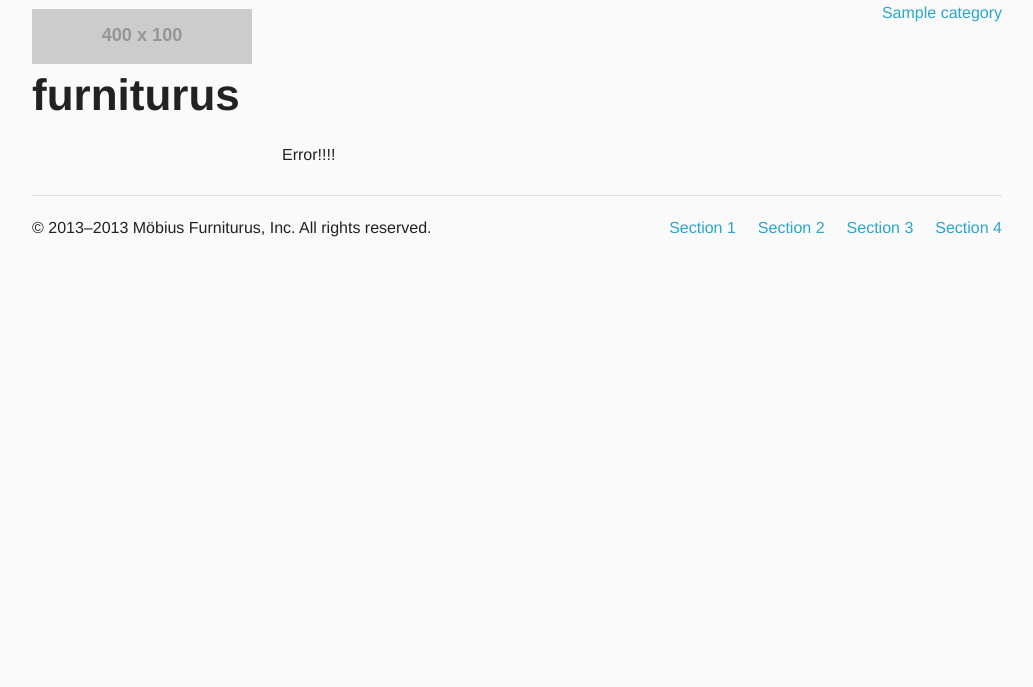
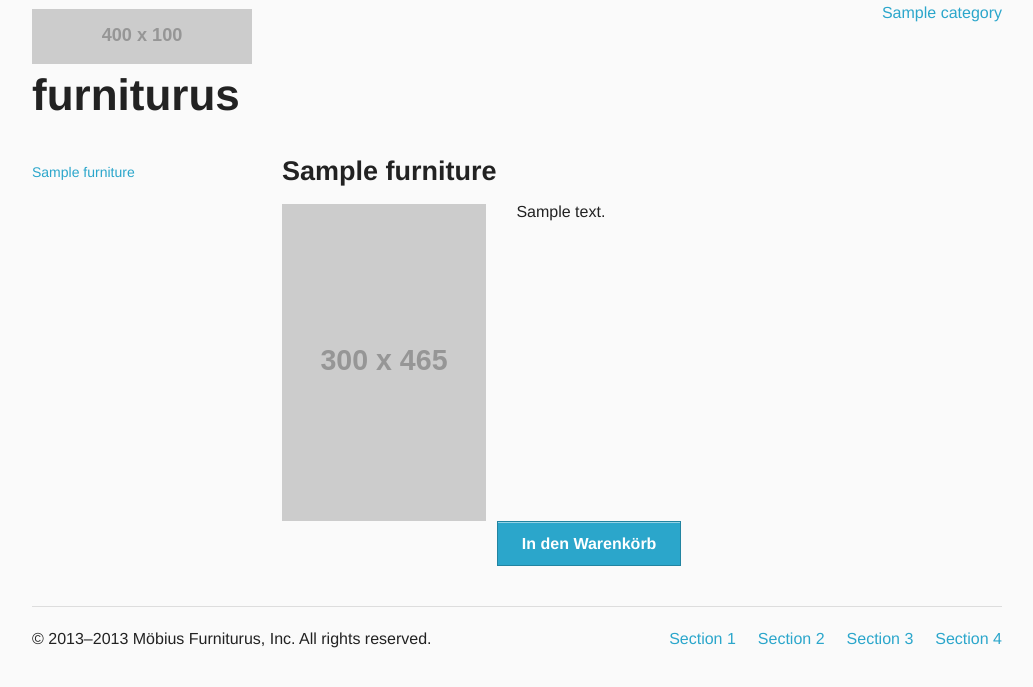
Before and after one commit to polandy/ch.bfh.bti7054.w2013.q.furnitureShop, a PHP site: page /?pageId=3&f=1 in a window 1280 px wide. Shown: the top 687 px of the page, without its empty margins (123-1156 px from the left). Run offline with PHP 8.4, Linux system fonts and the light colour scheme; tables that the repository leaves empty hold one stand-in row (values such as "Sample post"); grey boxes labelled with a size stand in for pictures from a placeholder-image service; data that the repository does not hold is empty; some libraries are stand-ins or nearby versions.

Commit message:
show article

```diff
--- a/src/index.php
+++ b/src/index.php
@@ -7,6 +7,12 @@ new Autoloader();
 
 $config = Config::getInstance();
 $tpl = new TemplateEngine();
+/**
+ * Services
+ */
+
+$furnitureService = \service\FurnitureService::getInstance();
+
 ?>
 
 <html>
@@ -35,7 +41,6 @@ $tpl = new TemplateEngine();
         <!-- This is source ordered to be pulled to the left on larger screens -->
         <?php $tpl->display("sidebar"); ?>
 
-
     </div>
 
 
--- a/src/php/Config.class.php
+++ b/src/php/Config.class.php
@@ -60,12 +60,13 @@ class Config
         $this->title = "Furniture Shop - ";
 
         # Sprache
-        $this->language = "en";
+        $this->language = "de";
 
         # Page Id's
         $this->pageIds = array(
             1 => "home",
             2 => "category",
+            3 => "article",
             100 => "admin/category",
             200 => "admin/furniture",
             99 => "login");
--- a/src/php/Messages.class.php
+++ b/src/php/Messages.class.php
@@ -24,6 +24,10 @@ class Messages {
                     'savedSuccess' =>
                         array('Erfolgreich gespeichert!', 'Saved successfully'),
                     'notAllAttributesSet' =>
-                        array('Nicht alle Attribute wurden entsprechend gesetzt.', 'Not all attributes has been set properly.')
+                        array('Nicht alle Attribute wurden entsprechend gesetzt.', 'Not all attributes has been set properly.'),
+                    'addToChart' =>
+                        array('In den Warenkörb', 'Add to Chart'),
+                    'invalidUrl' =>
+                        array("Fehlerhafte URL.", "Invalid URL.")
     );
 }
--- a/src/php/service/FurnitureService.class.php
+++ b/src/php/service/FurnitureService.class.php
@@ -39,7 +39,23 @@ class FurnitureService extends AbstractService
         $sth->bindValue(':category', $category->getId());
         $sth->execute();
         return $sth->fetchAll(\PDO::FETCH_CLASS | \PDO::FETCH_PROPS_LATE, "model\\Furniture");
+    }
 
+    /**
+     *
+     * @param $category as object
+     * @return furniture with given id
+     */
+    public function findFurnitureById($id)
+    {
+        $sth = $this->getDBH()->prepare("SELECT * FROM Furniture WHERE id = :id;");
+        $sth->bindParam(':id', $id);
+        $sth->execute();
+        $list = $sth->fetchAll(\PDO::FETCH_CLASS | \PDO::FETCH_PROPS_LATE, "model\\Furniture");
+        if (sizeof($list) > 0) {
+            return $list[0];
+        }
+        return null;
     }
 
     /**
--- a/src/php/service/MsgService.class.php
+++ b/src/php/service/MsgService.class.php
@@ -1,6 +1,7 @@
 <?php
 
 namespace service;
+use model\Furniture;
 use model\generic\GenericModel;
 use model\generic\GenericNamedModel;
 
@@ -44,7 +45,23 @@ class MsgService extends AbstractService
             $messages = \Messages::getInstance()->getMessages();
             if (!empty($messages)) {
                 $msg = $messages[$model][$lang == 'de' ? 0 : 1];
-                return $msg != null ? msg : $model;
+                return $msg;
+            }
+        }
+    }
+
+    /**
+     * @param $furniture
+     * @return description in appropriate language
+     */
+    public function getDescription($furniture) {
+        $lang = \Config::getInstance()->language;
+        if ($furniture instanceof Furniture) {
+            if ($lang == 'en') {
+                return $furniture->getDescriptionEn();
+            }
+            if ($lang == 'de') {
+                return $furniture->getDescriptionDe();
             }
         }
     }
@@ -61,7 +78,7 @@ class MsgService extends AbstractService
      * @return string styled
      */
     public function getErrorMsg($key) {
-        return '<span class="round alert label">' . $key . '</span>';
+        return '<span class="alert-box alert">' . $key . '</span>';
     }
 
     /**
@@ -80,6 +97,10 @@ class MsgService extends AbstractService
         return '<span class="success label">' . $this->getName($key) . '</span>';
     }
 
+    public function renderMsg($key) {
+        echo $this->getName($key);
+    }
+
     /**
      * renders a successMessage
      * @param $key of the message
--- /dev/null
+++ b/src/php/view/article.php
@@ -0,0 +1,17 @@
+<?php
+if ((isset($_POST["action"]) && $_POST["action"] == "addToChart") &&
+    (isset($_POST["f"]))) {
+    $fs = \service\FurnitureService::getInstance();
+    $furniture = $fs->findFurnitureById($_POST["f"]);
+    if ($furniture == null) {
+        echo "Furniture not found!"; //TODO handle!
+    }
+//    $chart = $_SESSION['chart'];
+//    if ($chart == null) {
+//        $chart = array();
+//    }
+//    $chart[] = $furniture;
+//    $_SESSION['chart'] = $chart;
+
+//    print_r($chart);
+}
--- /dev/null
+++ b/src/tmpl/article.tpl.php
@@ -0,0 +1,40 @@
+<?php
+
+$articlePageId = Config::getInstance()->getPageIdByValue('article');
+$furniture = null;
+$msgService = \service\MsgService::getInstance();
+if (isset($_GET["pageId"]) && $_GET["pageId"] == $articlePageId && isset($_GET["f"])) {
+    $furnitureService = \service\FurnitureService::getInstance();
+    $furnitureId = $_GET["f"];
+    $furniture = $furnitureService->findFurnitureById($furnitureId);
+} else {
+    // TODO invalid URL
+}
+?>
+
+<div class="row">
+    <!-- Main Content Section -->
+    <div class="large-9 columns">
+
+        <h3><?php echo $msgService->getName($furniture);?></h3>
+
+        <form method="POST">
+            <div class="row">
+                <div class="large-5 columns">
+<!--                    <img src="http://placehold.it/400x300">-->
+                    <img src="http://placehold.it/300x465&text=Image">
+                </div>
+                <div class="large-7 columns">
+                    <?php echo $msgService->getDescription($furniture) ?>
+                </div>
+            </div>
+            <div class="right pull-3">
+                <input type="hidden" name="action" value="addToChart"/>
+                <input type="hidden" name="f" value="<?php if (isset($furniture)) echo $furniture->getId(); ?>"/>
+                <input type="submit" value="<?php $msgService->renderMsg('addToChart')?>" class="button"/>
+            </div>
+        </form>
+    </div>
+
+
+</div>
--- a/src/tmpl/sidebar.tpl.php
+++ b/src/tmpl/sidebar.tpl.php
@@ -2,20 +2,33 @@
 
     <ul class="side-nav">
         <?php
-        if (isset($_GET["pageId"]) && $_GET["pageId"] == Config::getInstance()->getPageIdByValue('category')) {
-            if (isset($_GET["catId"])) {
+        $categoryId = Config::getInstance()->getPageIdByValue('category');
+        $category = null;
+        // if an article is selected, the articles from the same category must be displayed anyway
+        if (isset($_GET['f'])) {
+            $furniture = \service\FurnitureService::getInstance()->findFurnitureById($_GET['f']);
+            if ($furniture != null) {
+                $category = \service\CategoryService::getInstance()->findCategoryById($furniture->categoryId);
+            }
+        }
+
+        if (isset($_GET["pageId"]) && ($_GET["pageId"] == $categoryId || $category != null)) {
             $msgService = \service\MsgService::getInstance();
+            if ($category == null && isset($_GET["catId"])) {
                 $id = $_GET["catId"];
                 $category = \service\CategoryService::getInstance()->findCategoryById($id);
+            }
+
             $furnitures = \service\FurnitureService::getInstance()->findFurnitureByCategory($category);
+            $articlePageId = Config::getInstance()->getPageIdByValue('article');
             foreach ($furnitures as $f) {
+                $furnitureId = $f->getId();
                 echo "<li>";
-                    echo "<a href='#'>" . $msgService->getName($f) . "</a>";
+                echo "<a href='?pageId=$articlePageId&f=$furnitureId'>" . $msgService->getName($f) . "</a>";
                 echo "</li>";
             }
         } else {
-                // TODO handle no category
-            }
+            // TODO invalid URL
         }
         // TODO Möbel für Kategorie aufgelistet
         ?>
```
Also changed, not shown: src/php/view/category.php (added). Lines whose indentation alone changed are shown as unchanged.
